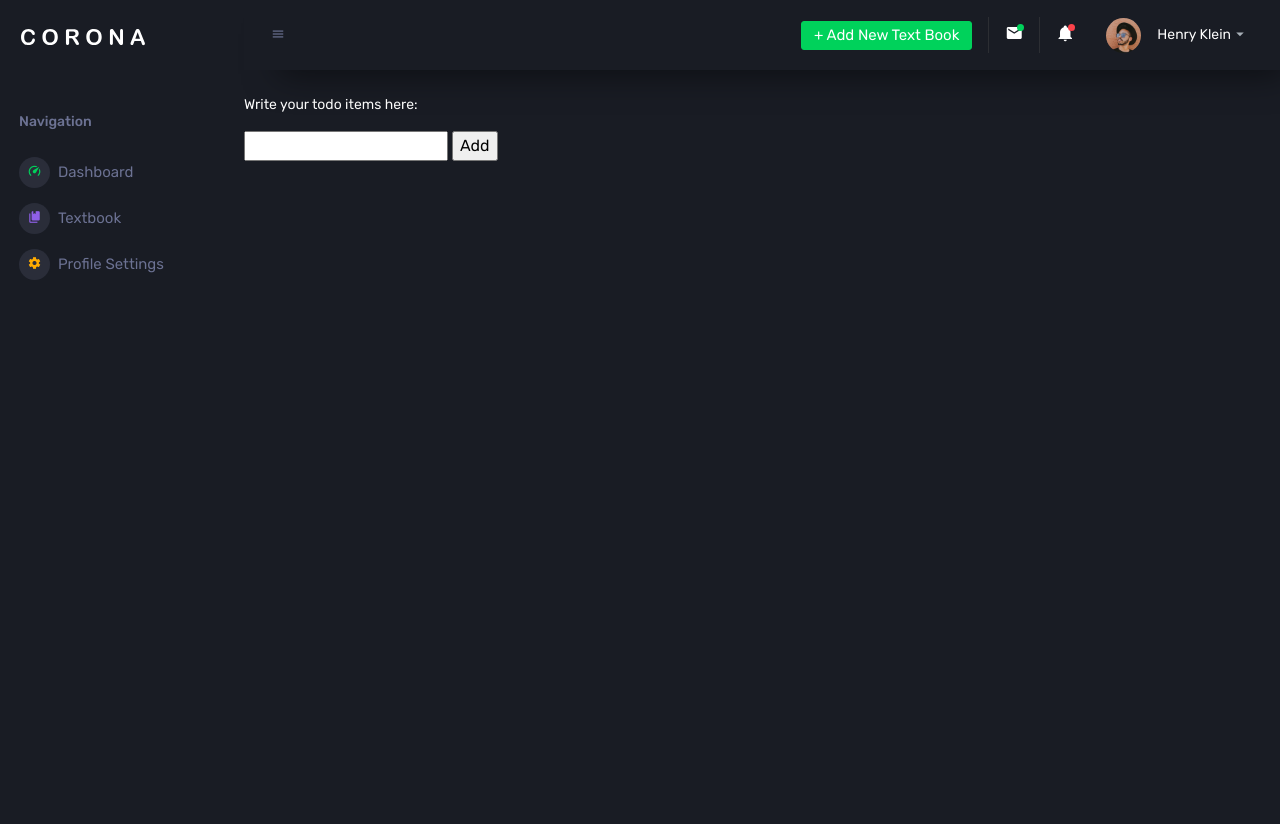
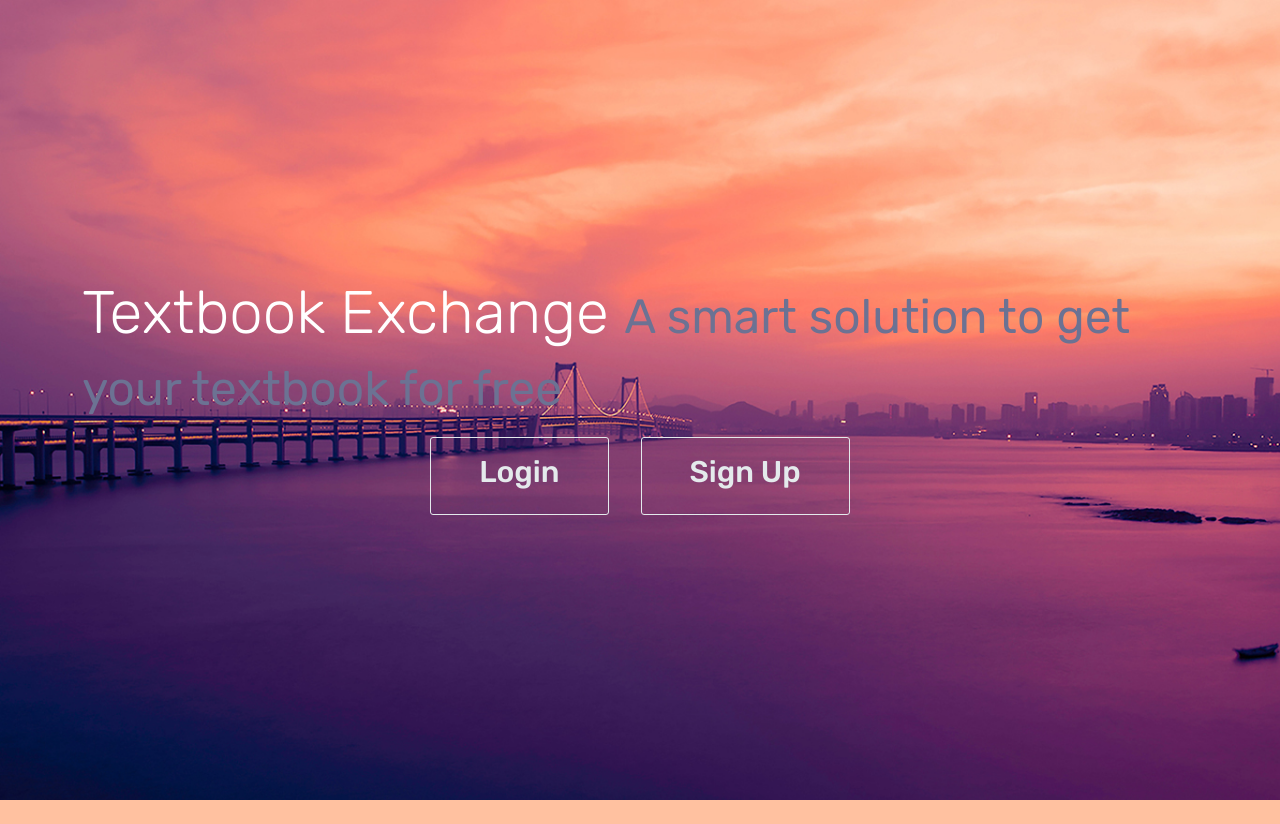
Before and after one commit to leoqian2019/JanPlan-2023-Flask-Website, a Flask app: page / in a window 1280 px wide. After the commit the page ends 800 px from the top, so only its background shows below. Run offline with Flask 3, Linux system fonts and the light colour scheme; the visitor is signed in with stand-in values (Sample User, id 1); data that the repository does not hold is empty; some libraries are stand-ins or nearby versions.

Commit message:
change styles for homepage.html

```diff
--- a/website/auth.py
+++ b/website/auth.py
@@ -18,7 +18,7 @@ def login():
         if user:
             if password == user.password:
                 login_user(user, remember=True)
-                return redirect(url_for('views.home'))
+                return redirect(url_for('views.dashboard'))
             else:
                 return "password is incorrect"
         else:
--- a/website/templates/base.html
+++ b/website/templates/base.html
@@ -8,8 +8,6 @@
     <!-- plugins:css -->
     <link rel="stylesheet" href="{{ url_for('static', filename='css/materialdesignicons.min.css') }}">
     <link rel="stylesheet" href="{{ url_for('static', filename='css/vendor.bundle.base.css') }}">
-
-      {{ url_for('static', filename='css/logo-mini.svg') }}
     <!-- endinject -->
     <!-- Plugin css for this page -->
     <link rel="stylesheet" href="{{ url_for('static', filename='css/jquery-jvectormap.css') }}">
--- /dev/null
+++ b/website/templates/homepage.html
@@ -0,0 +1,72 @@
+<!DOCTYPE html>
+<html lang="en">
+<head>
+    <!-- Required meta tags -->
+    <meta charset="utf-8">
+    <meta name="viewport" content="width=device-width, initial-scale=1, shrink-to-fit=no">
+    <title>Corona Admin</title>
+    <!-- plugins:css -->
+    <link rel="stylesheet" href="{{ url_for('static', filename='css/materialdesignicons.min.css') }}">
+    <link rel="stylesheet" href="{{ url_for('static', filename='css/vendor.bundle.base.css') }}">
+    <!-- endinject -->
+    <!-- Plugin css for this page -->
+    <link rel="stylesheet" href="{{ url_for('static', filename='css/jquery-jvectormap.css') }}">
+    <link rel="stylesheet" href="{{ url_for('static', filename='css/flag-icon.min.css') }}">
+    <link rel="stylesheet" href="{{ url_for('static', filename='css/owl.carousel.min.css') }}">
+    <link rel="stylesheet" href="{{ url_for('static', filename='css/owl.theme.default.min.css') }}">
+    <!-- End plugin css for this page -->
+    <!-- inject:css -->
+    <!-- endinject -->
+    <!-- Layout styles -->
+    <link rel="stylesheet" href="{{ url_for('static', filename='css/style.css') }}">
+    <!-- End layout styles -->
+    <link rel="shortcut icon" href="{{ url_for('static', filename='images/favicon.png') }}"/>
+</head>
+<body>
+<div class="container-scroller">
+    <div class="container-fluid page-body-wrapper full-page-wrapper">
+        <div class="row w-100 m-0">
+            <div class="content-wrapper full-page-wrapper d-flex align-items-center auth login-bg">
+                <div class="container-lg">
+                    <h1 class="display-1">Textbook Exchange
+                        <small class="text-muted"> A smart solution to get your textbook for free </small>
+                    </h1>
+                    <nav class="nav justify-content-center">
+                        <a class="nav-link" href="{{ url_for('auth.login') }}">
+                            <button type="button" class="btn btn-outline-secondary btn-lg"><h2>Login</h2></button>
+                        </a>
+                        <a class="nav-link" href="{{ url_for('auth.signup') }}">
+                            <button type="button" class="btn btn-outline-secondary btn-lg"><h2>Sign Up</h2></button>
+                        </a>
+                    </nav>
+                </div>
+            </div>
+            <!-- content-wrapper ends -->
+        </div>
+        <!-- row ends -->
+    </div>
+    <!-- page-body-wrapper ends -->
+</div>
+<!-- container-scroller -->
+<!-- plugins:js -->
+<script src="{{ url_for('static', filename='js/vendor.bundle.base.js') }}"></script>
+<!-- endinject -->
+<!-- Plugin js for this page -->
+<script src="{{ url_for('static', filename='js/Chart.min.js') }}"></script>
+<script src="{{ url_for('static', filename='js/progressbar.min.js') }}"></script>
+<script src="{{ url_for('static', filename='js/jquery-jvectormap.min.js') }}"></script>
+<script src="{{ url_for('static', filename='js/jquery-jvectormap-world-mill-en.js') }}"></script>
+<script src="{{ url_for('static', filename='js/owl.carousel.min.js') }}"></script>
+<!-- End plugin js for this page -->
+<!-- inject:js -->
+<script src="{{ url_for('static', filename='js/off-canvas.js') }}"></script>
+<script src="{{ url_for('static', filename='js/hoverable-collapse.js') }}"></script>
+<script src="{{ url_for('static', filename='js/misc.js') }}"></script>
+<script src="{{ url_for('static', filename='js/settings.js') }}"></script>
+<script src="{{ url_for('static', filename='js/todolist.js') }}"></script>
+<!-- endinject -->
+<!-- Custom js for this page -->
+<script src="{{ url_for('static', filename='js/dashboard.js') }}"></script>
+<!-- End custom js for this page -->
+</body>
+</html>
--- a/website/views.py
+++ b/website/views.py
@@ -16,9 +16,7 @@ def home():
 
         db.session.add(new_note)
         db.session.commit()
-
-    #notes = list(db.session.query(Note).all())
-    return render_template("home.html", user=current_user, active_page='home')
+    return render_template("homepage.html", user=current_user, active_page='home')
 
 
 @views.route('/remove/<string:note_id>', methods=['GET'])
@@ -32,5 +30,4 @@ def remove(note_id):
 @views.route('/dashboard/', methods=['GET', 'POST'])
 @login_required
 def dashboard():
-
     return render_template("dashboard.html", user=current_user)
```
